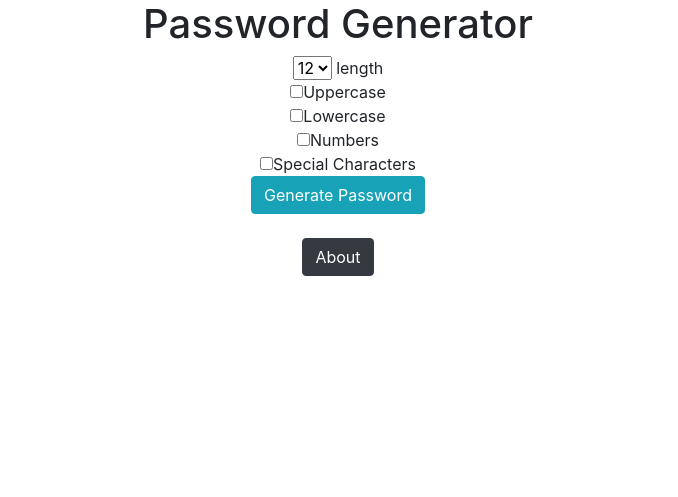
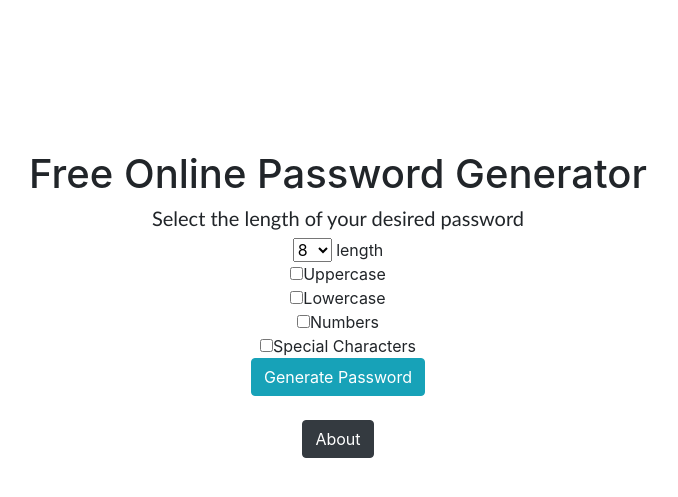
Before and after one commit to joshasgard/Password-Generator, a Django app: page / in a window 1280 px wide. Shown: the top 497 px of the page, without its empty margins (302-980 px from the left). Run offline with Django 4.2, Linux system fonts and the light colour scheme.

Commit message:
STYLE:CENTRED CONTENT ON ALL PAGES

```diff
--- a/generator/templates/generator/about.html
+++ b/generator/templates/generator/about.html
@@ -1,6 +1,6 @@
 <link rel="stylesheet" href="https://cdn.jsdelivr.net/npm/bootstrap@4.6.1/dist/css/bootstrap.min.css" integrity="sha384-zCbKRCUGaJDkqS1kPbPd7TveP5iyJE0EjAuZQTgFLD2ylzuqKfdKlfG/eSrtxUkn" crossorigin="anonymous">
 
-<div class="container text-center">
+<div class="container text-center" style="margin-top: 150px;">
 <h1>
 
     This password generator was made by <a href="idowuodesanmi.medium.com">Idowu Odesanmi</a><br>
--- a/generator/templates/generator/home.html
+++ b/generator/templates/generator/home.html
@@ -4,18 +4,17 @@
     <!-- Required meta tags -->
     <meta charset="utf-8">
     <meta name="viewport" content="width=device-width, initial-scale=1, shrink-to-fit=no">
-
     <!-- Bootstrap CSS -->
     <link rel="stylesheet" href="https://cdn.jsdelivr.net/npm/bootstrap@4.6.1/dist/css/bootstrap.min.css" integrity="sha384-zCbKRCUGaJDkqS1kPbPd7TveP5iyJE0EjAuZQTgFLD2ylzuqKfdKlfG/eSrtxUkn" crossorigin="anonymous">
-
     <title>Password Generator!</title>
   </head>
   <body>
-    <div class = "container text-center">
+    <div class = "container text-center" style="margin-top: 150px;">
 
 
 
-        <h1>Password Generator </h1>
+        <h1>Free Online Password Generator </h1>
+        <h5 style="font-family: 'Gill Sans', 'Gill Sans MT', Calibri, 'Trebuchet MS', sans-serif;"> Select the length of your desired password </h5>
 
 
         <form action="{% url 'password' %}">
@@ -24,12 +23,17 @@
 
                 <option value="6"> 6</option>
                 <option value="7"> 7</option>
-                <option value="8"> 8</option>
+                <option value="8" selected= "selected"> 8</option>
                 <option value="9"> 9</option>
                 <option value="10"> 10</option>
                 <option value="11"> 11</option>
-                <option value="12" selected= "selected"> 12</option>
+                <option value="12"> 12</option>
                 <option value="13"> 13</option>
+                <option value="14"> 14</option>
+                <option value="15"> 15</option>
+                <option value="16"> 16</option>
+                <option value="17"> 17</option>
+                <option value="18"> 18</option>
 
             </select> length
         <br>
```
Also changed, not shown: generator/templates/generator/password.html (+4 -4 lines).
